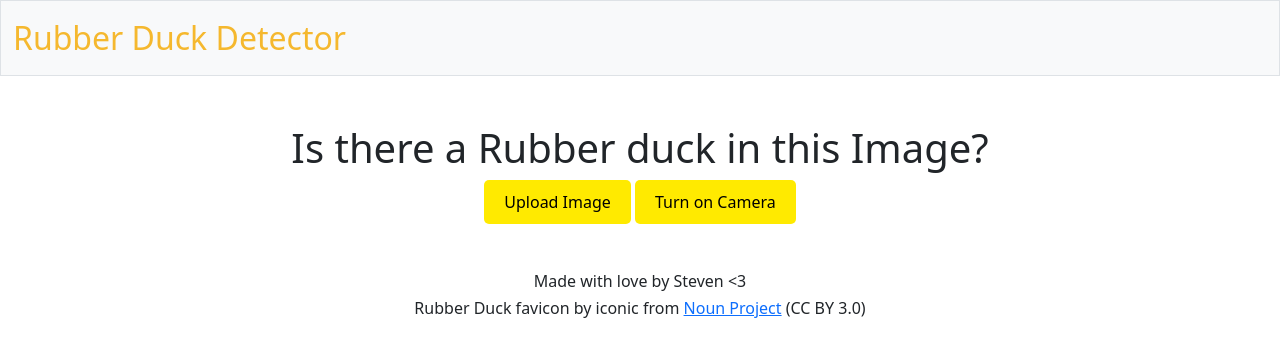
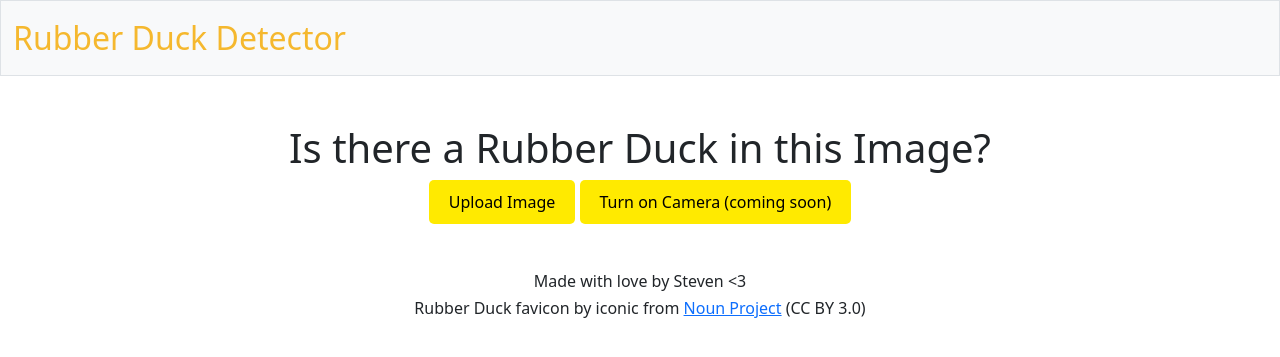
Before and after one commit to StevenLomon/CS50-final-project, a Flask app: page / in a window 1280 px wide. Shown: the top 357 px of the page. Run offline with Flask 3, Linux system fonts and the light colour scheme; some libraries are stand-ins or nearby versions.

Commit message:
Final touches to the html

```diff
--- a/templates/camera.html
+++ b/templates/camera.html
@@ -6,7 +6,7 @@
 
 {% block main %}
     <div class="header">
-        <h1>Is there a Rubber duck in this Image?</h1>
+        <h1>Is there a Rubber Duck in this Image?</h1>
         <h5>This feature will hopefully be implemented in the rather near future :)</h5>
     </div>
 {% endblock %}
--- a/templates/image.html
+++ b/templates/image.html
@@ -6,7 +6,7 @@
 
 {% block main %}
     <div class="header">
-        <h1>Is there a Rubber duck in this Image?</h1>
+        <h1>Is there a Rubber Duck in this Image?</h1>
     </div>
     <div class="container">
         <div class="section">
--- a/templates/index.html
+++ b/templates/index.html
@@ -6,13 +6,13 @@
 
 {% block main %}
     <div class="header">
-        <h1>Is there a Rubber duck in this Image?</h1>
+        <h1>Is there a Rubber Duck in this Image?</h1>
     </div>
     <div class="container">
         <div class="section">
             <!-- Styled anchor tag as a button -->
             <a href="/image" class="btn">Upload Image</a>
-            <a href="/camera" class="btn">Turn on Camera</a>
+            <a href="/camera" class="btn">Turn on Camera (coming soon)</a>
         </div>
     </div>
 {% endblock %}
```
Also changed, not shown: rubber_duck.db.
